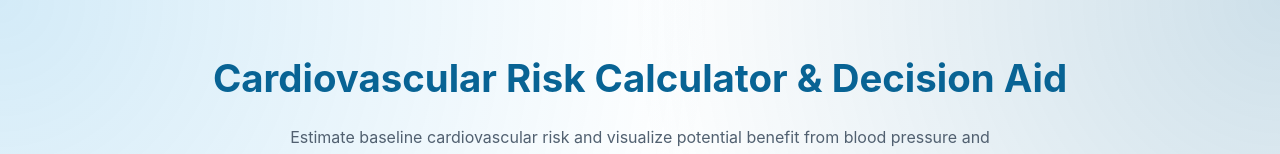
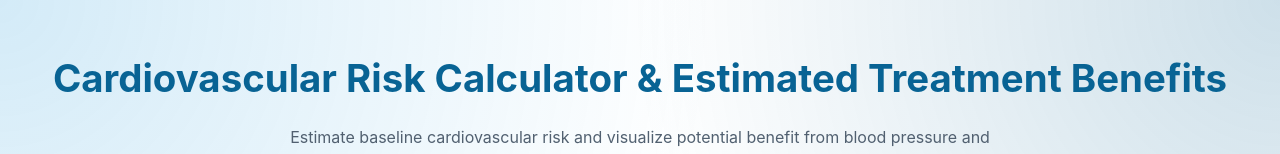
Before and after one commit to raudasojaa/cvdriskcalculator, a plain HTML site: page index.html in a window 1280 px wide. Shown: the top 154 px of the page. Drawn offline with nearby package versions, Linux system fonts and the light colour scheme.

Commit message:
Update index.html

```diff
--- a/index.html
+++ b/index.html
@@ -9,7 +9,7 @@
 </head>
 <body>
   <header>
-    <h1>Cardiovascular Risk Calculator &amp; Decision Aid</h1>
+    <h1>Cardiovascular Risk Calculator &amp; Estimated Treatment Benefits</h1>
     <p>
       Estimate baseline cardiovascular risk and visualize potential benefit from blood pressure and statin therapies using FINRISK or PREVENT Total CVD risk models.
     </p>
@@ -135,7 +135,6 @@
   </main>
 
   <footer>
-    <p>&copy; <span id="year"></span> Cardiovascular Decision Support.</p>
     <section class="reference-list" aria-labelledby="reference-heading">
       <h2 id="reference-heading">Risk algorithm references</h2>
       <ol>
```
